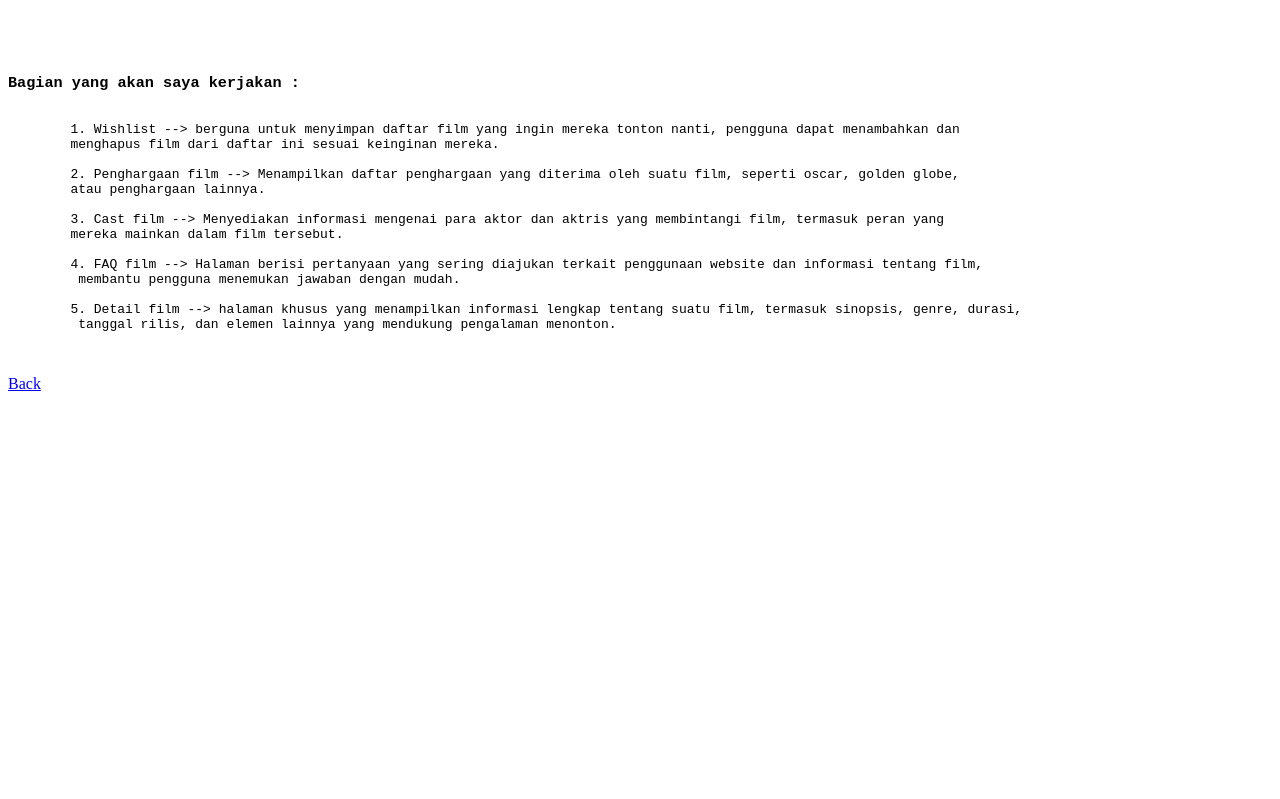
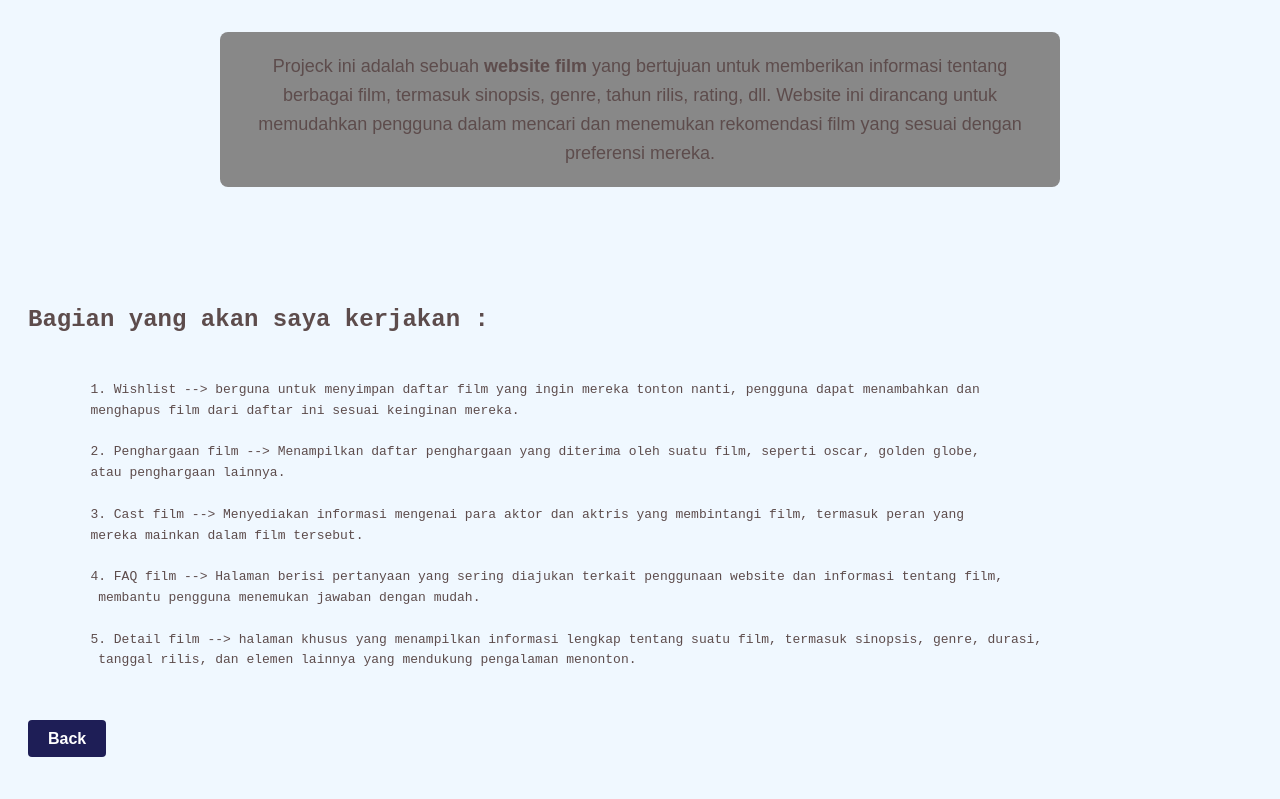
Before and after one commit to fitriacahayakurnia/blog-pribadi, a plain HTML site: page Project_Akhir.html in a window 1280 px wide. Shown: the part 153-952 px from the top of the page. Before the commit the page ends 800 px from the top, so only its background shows below. Drawn offline with Linux system fonts and the light colour scheme.

Commit message:
nyambungin css

```diff
--- a/Project_Akhir.html
+++ b/Project_Akhir.html
@@ -4,6 +4,7 @@
     <meta charset="UTF-8">
     <meta name="viewport" content="width=device-width, initial-scale=1.0">
     <title>Document</title>
+    <link rel="stylesheet" href="style2.css">
 </head>
 <body>
     <h1>Project Akhir saya</h1><br>
```
